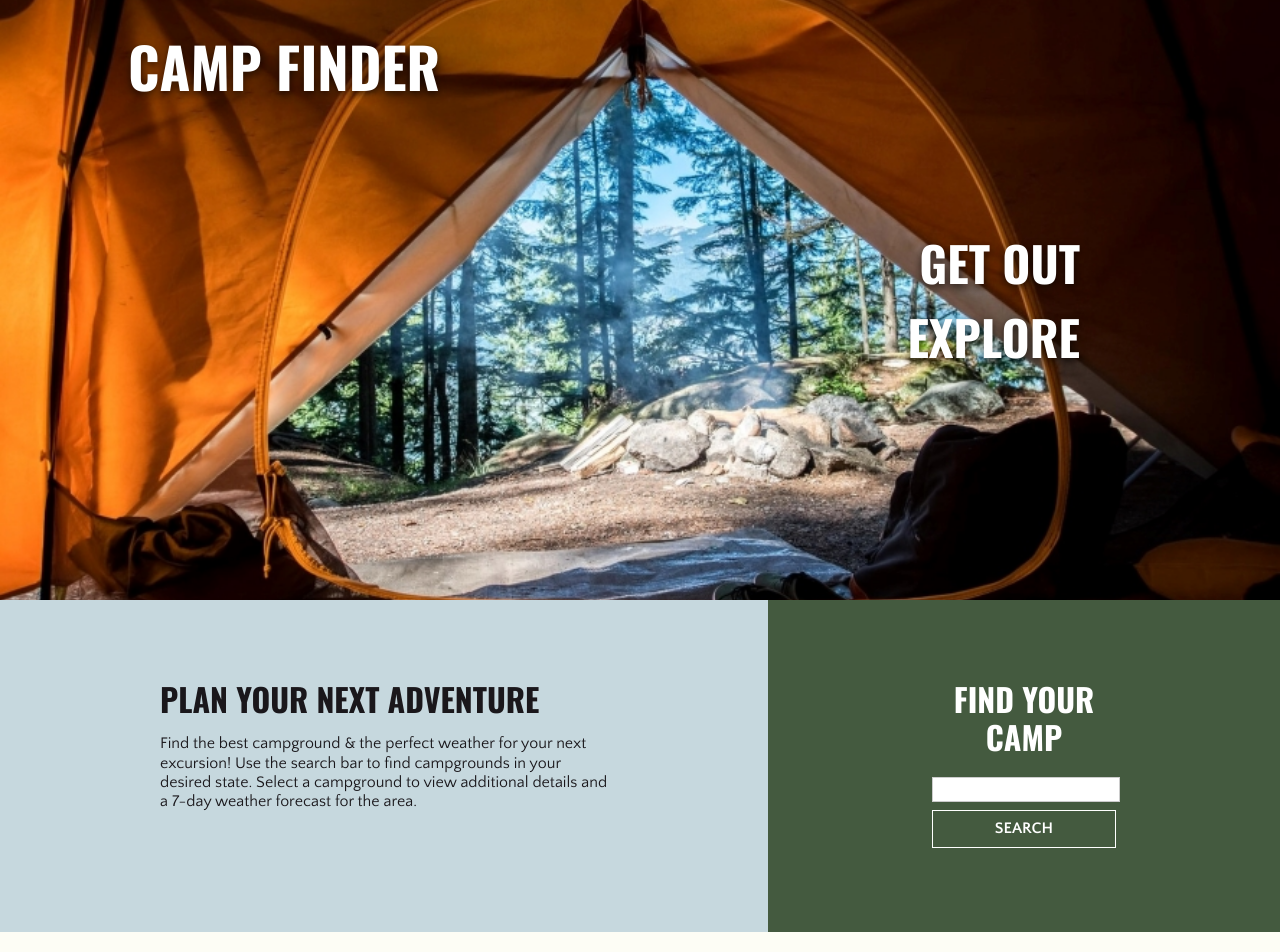
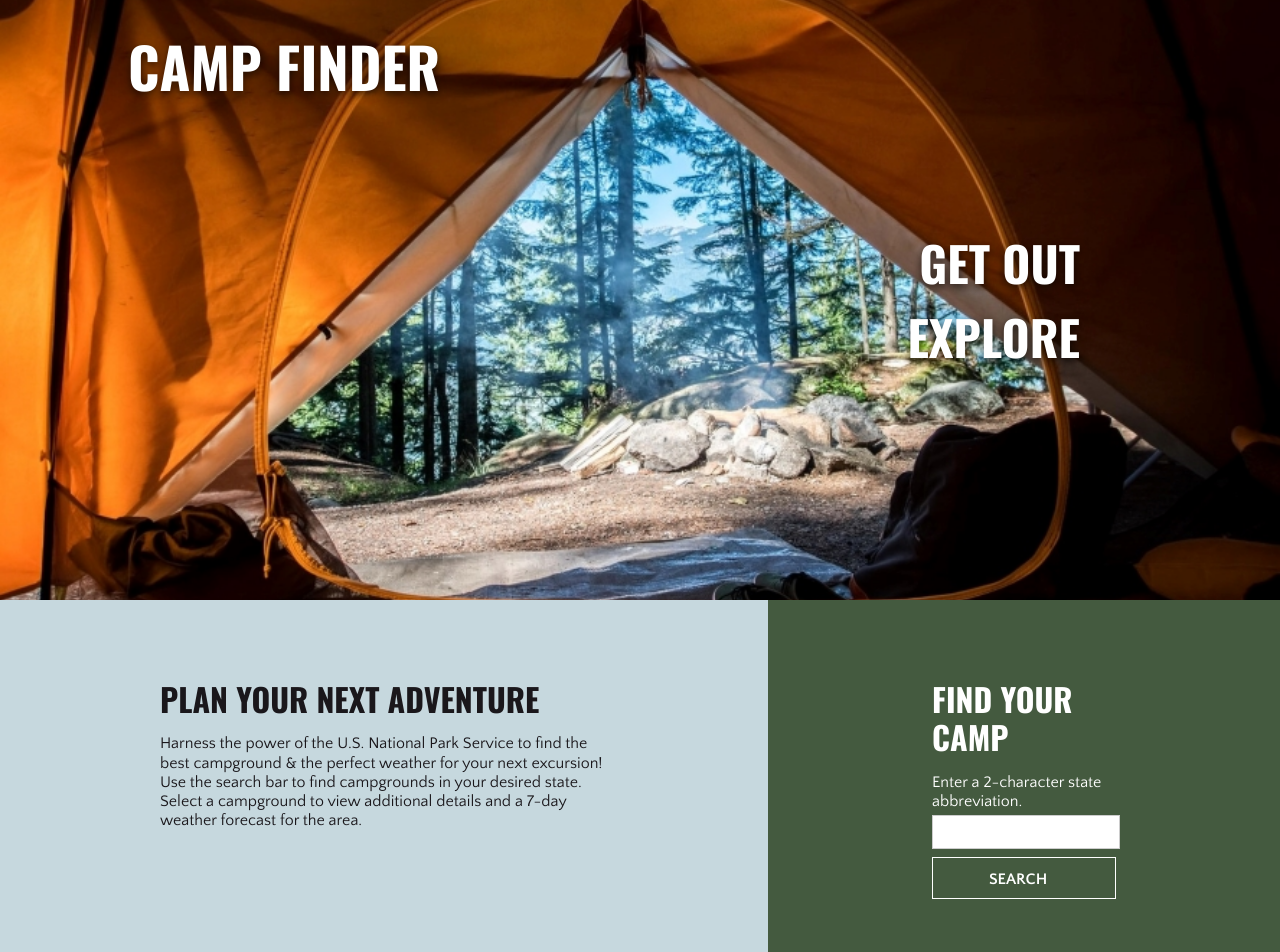
Before and after one commit to spreston4/camp-finder, a React (Create React App) app: page / in a window 1280 px wide. Shown: the top 952 px of the page. Built offline with nearby package versions, Linux system fonts and the light colour scheme.

Commit message:
Added additional hover effects to Button.

```diff
--- a/src/components/CampSearch/CampSearch.js
+++ b/src/components/CampSearch/CampSearch.js
@@ -44,6 +44,7 @@ const CampSearch = (props) => {
         <div className={stateClasses}>
           <label htmlFor="state-input">
             <h3>FIND YOUR CAMP</h3>
+            <p>Enter a 2-character state abbreviation.</p>
           </label>
           <input
             onChange={stateChangeHandler}s
@@ -59,7 +60,7 @@ const CampSearch = (props) => {
         </Button>
       </form>
       {stateHasError && (
-        <p className={styles.error}>Enter a valid state abbreviation: XX</p>
+        <p className={styles.error}>Error: Enter a valid state abbreviation: XX</p>
       )}
     </div>
   );
--- a/src/components/CampSearch/CampSearch.module.css
+++ b/src/components/CampSearch/CampSearch.module.css
@@ -8,7 +8,12 @@
 
 .container h3 {
   margin-bottom: 1rem;
+  margin-left: 0.25rem;
   font-size: 2rem;
+}
+
+.container p {
+  margin-left: 0.25rem;
 }
 
 .button {
@@ -20,13 +25,13 @@
 form {
   display: flex;
   flex-direction: column;
-  text-align: center;
+  text-align: left;
 }
 
 input {
   width: 98%;
+  padding: 0.5rem 1rem;
   margin: 0.25rem;
-  padding: 0.25rem;
   font-size: small;
   color: var(--text);
   border-radius: 0px;
@@ -48,7 +53,6 @@ input:focus {
 }
 
 .error {
-  color: #b40e0e;
+  margin: .25rem;
   font-size: small;
-  text-align: center;
 }
--- a/src/components/Message/Message.js
+++ b/src/components/Message/Message.js
@@ -5,7 +5,7 @@ const Message = () => {
     <div className={styles.container}>
       <h3>PLAN YOUR NEXT ADVENTURE</h3>
       <p>
-        Find the best campground &#38; the perfect weather for your next
+        Harness the power of the U.S. National Park Service to find the best campground &#38; the perfect weather for your next
         excursion! Use the search bar to find campgrounds in your desired state.
         Select a campground to view additional details and a 7-day weather
         forecast for the area.
--- a/src/components/ui/Button/Button.js
+++ b/src/components/ui/Button/Button.js
@@ -13,7 +13,13 @@ const Button = (props) => {
     setIsHover(false);
   };
 
-  const buttonClasses = `${styles.button} ${props.className} ${isHover ? styles.hover : ''}`;
+  const buttonClasses = `${styles.button} ${props.className} ${
+    isHover ? styles.hover : ""
+  }`;
+
+  const arrowClasses = `${styles.arrow} ${
+    isHover ? styles.show : styles.hidden
+  }`;
 
   return (
     <button
@@ -24,7 +30,7 @@ const Button = (props) => {
       type={props.type}
       disabled={props.disabled}
     >
-      {props.children}
+      {props.children} <span className={arrowClasses}>></span>
     </button>
   );
 };
--- a/src/components/ui/Button/Button.module.css
+++ b/src/components/ui/Button/Button.module.css
@@ -1,13 +1,27 @@
 .button {
-  padding: .5rem 1rem;
+  padding: 0.5rem 1rem;
   margin: 0.25rem;
   font-weight: bold;
-  transition: 75ms;
+  transition: 400ms;
 }
 
 .hover {
   cursor: pointer;
   background-color: #c39a5f;
   border: 1px solid #c39a5f;
-  transition: 75ms;
+  transition: 400ms;
 }
+
+.arrow {
+  font-size: 1.25rem;
+}
+
+.hidden {
+  opacity: 0;
+  transition: 400ms;
+}
+
+.show {
+  opacity: 1;
+  transition: 400ms;
+}
```
